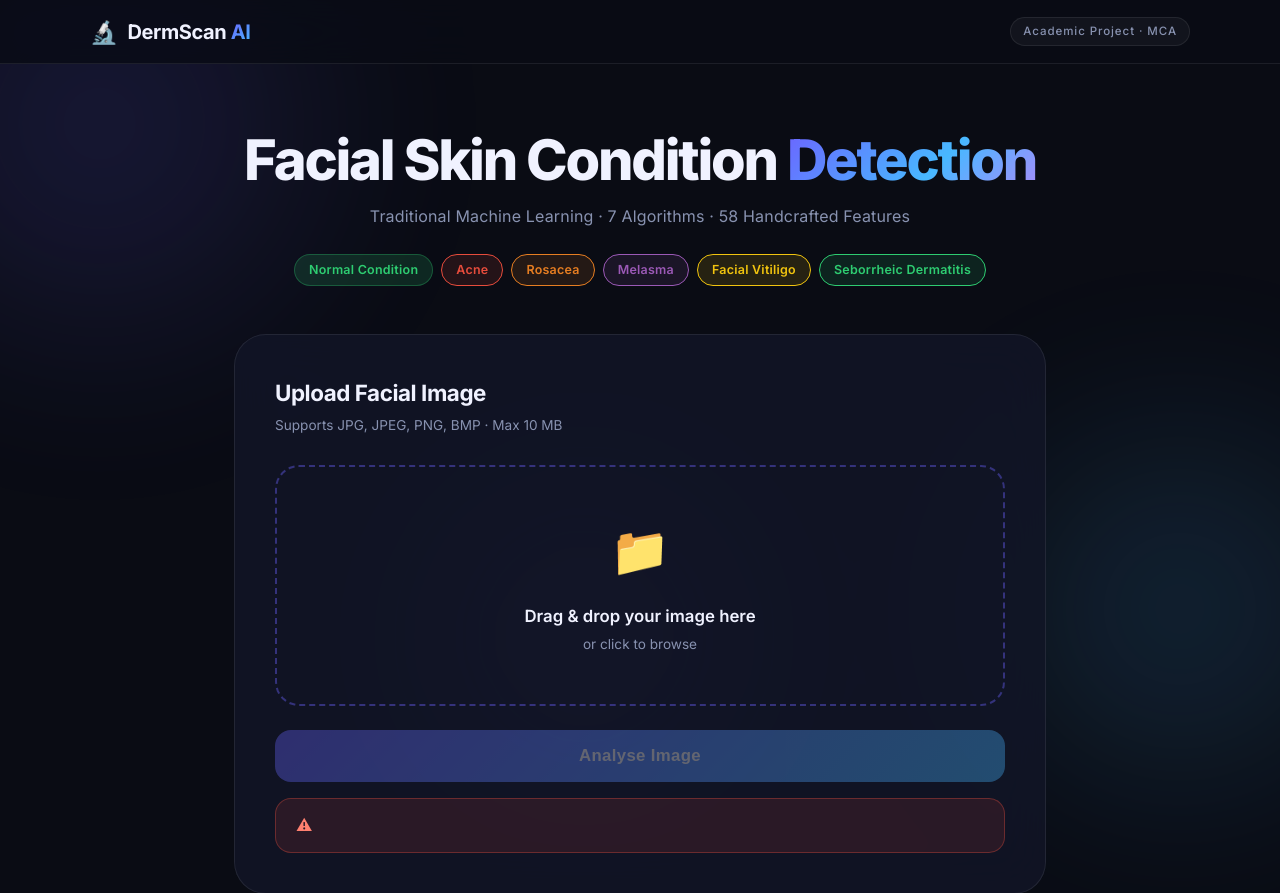
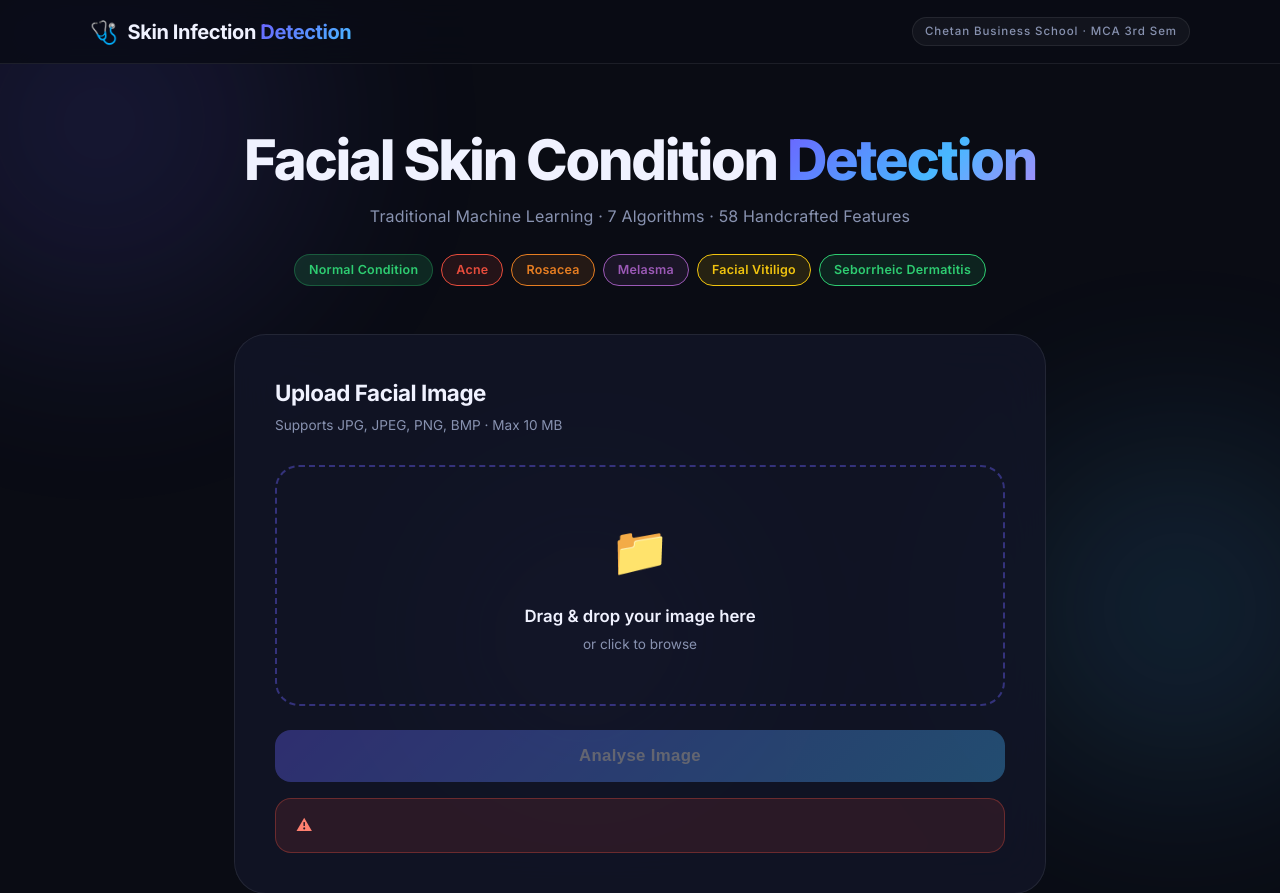
Before and after one commit to Vinutadodmani123456/ML-Project-Zip, a Flask app: page / in a window 1280 px wide. Shown: the top 893 px of the page. Run offline with Flask 3, Linux system fonts and the light colour scheme.

Commit message:
Align branding, disclaimer, and documentation with official project synopsis

```diff
--- a/app/templates/index.html
+++ b/app/templates/index.html
@@ -3,8 +3,8 @@
 <head>
   <meta charset="UTF-8" />
   <meta name="viewport" content="width=device-width, initial-scale=1.0" />
-  <title>DermScan AI — Facial Skin Condition Detection</title>
-  <meta name="description" content="AI-powered facial skin condition detection using traditional machine learning. Academic project for identifying Acne, Rosacea, Melasma, Facial Vitiligo, and Seborrheic Dermatitis." />
+  <title>Skin Infection Detection — MCA Academic Project</title>
+  <meta name="description" content="Machine Learning-based Skin Infection Detection System. Academic project for identifying Acne, Rosacea, Melasma, Facial Vitiligo, and Seborrheic Dermatitis." />
   <link rel="preconnect" href="https://fonts.googleapis.com" />
   <link href="https://fonts.googleapis.com/css2?family=Inter:wght@300;400;500;600;700;800&display=swap" rel="stylesheet" />
   <link rel="stylesheet" href="{{ url_for('static', filename='style.css') }}" />
@@ -20,10 +20,10 @@
   <nav class="navbar" role="navigation" aria-label="Main navigation">
     <div class="nav-inner">
       <div class="nav-brand">
-        <span class="brand-icon" aria-hidden="true">🔬</span>
-        <span class="brand-name">DermScan <span class="brand-accent">AI</span></span>
+        <span class="brand-icon" aria-hidden="true">🩺</span>
+        <span class="brand-name">Skin Infection <span class="brand-accent">Detection</span></span>
       </div>
-      <div class="nav-badge">Academic Project · MCA</div>
+      <div class="nav-badge">Chetan Business School · MCA 3rd Sem</div>
     </div>
   </nav>
 
--- a/src/predict.py
+++ b/src/predict.py
@@ -142,10 +142,10 @@ _CONDITION_INFO = {
 }
 
 _DISCLAIMER = (
-    "⚠ MEDICAL DISCLAIMER: This classification is generated by an academic "
-    "machine learning model for educational purposes only. It is NOT a medical "
-    "diagnosis. Always consult a qualified dermatologist for professional skin "
-    "evaluation and treatment advice."
+    "⚠ MEDICAL DISCLAIMER: The predicted skin disease category is generated as a "
+    "preliminary machine learning screening classification for educational and academic "
+    "assistance only. It is NOT a professional medical diagnosis. Always consult a qualified "
+    "dermatologist for clinical evaluation and professional advice."
 )
 
 
```
